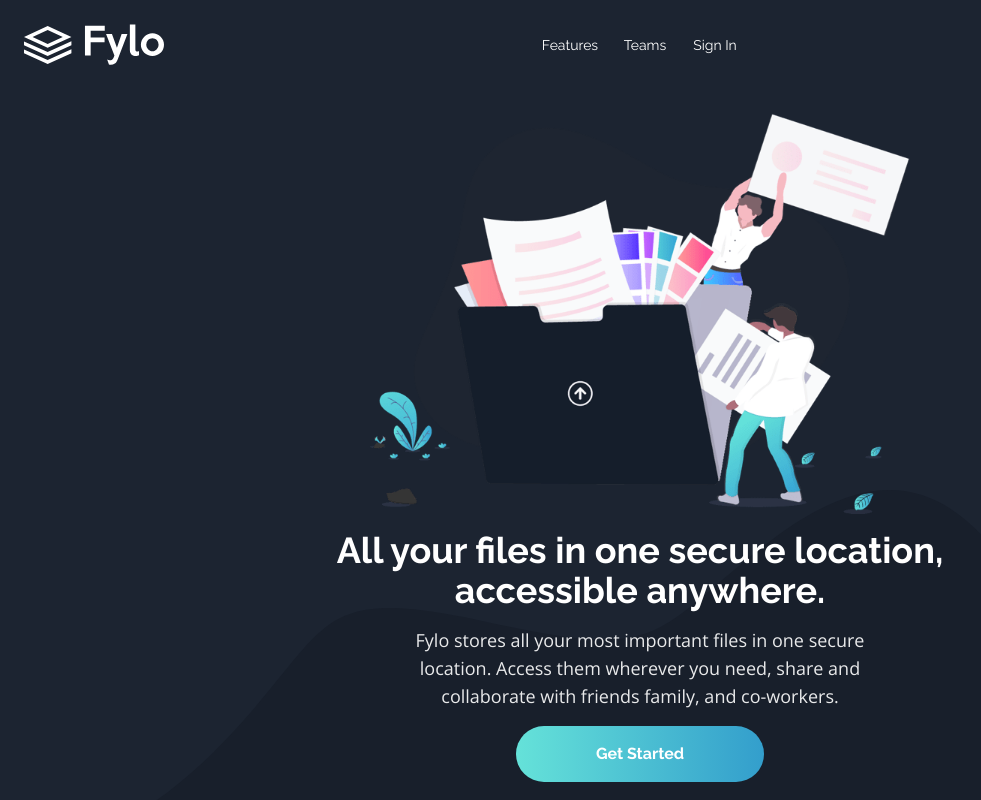
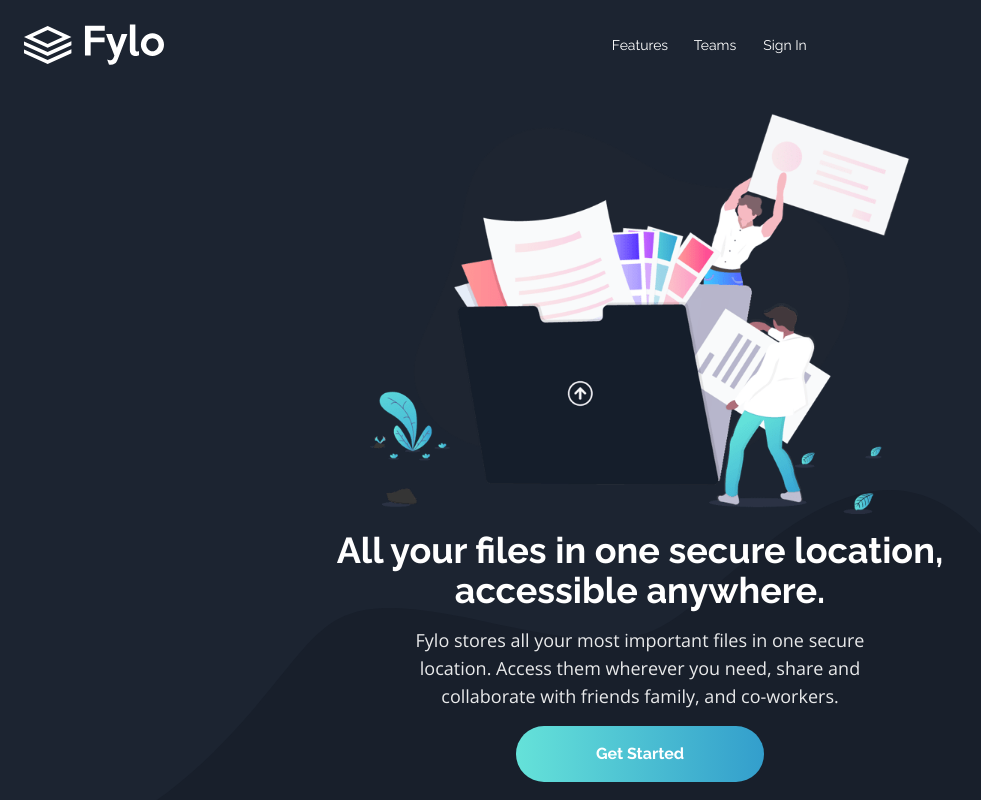
Before and after one commit to joacomesa22/fylo-landing, a React (Vite) app: page / in a window 1280 px wide. Shown: the top 800 px of the page, without its empty margins (0-981 px from the left). Built offline with nearby package versions, Linux system fonts and the light colour scheme.

Commit message:
Updated Navbar.jsx

```diff
--- a/src/components/Navbar.jsx
+++ b/src/components/Navbar.jsx
@@ -10,7 +10,7 @@
             <img src={logo} alt="logo" />
           </a>
         </div>
-        <nav className="absolute left-1/2 transform -translate-x-1/2">
+        <nav>
           <ul className="flex gap-5 justify-center items-center text-sm">
             <li className="w-[60px] text-center">
               <a href="#" className="hover:font-bold">
```
